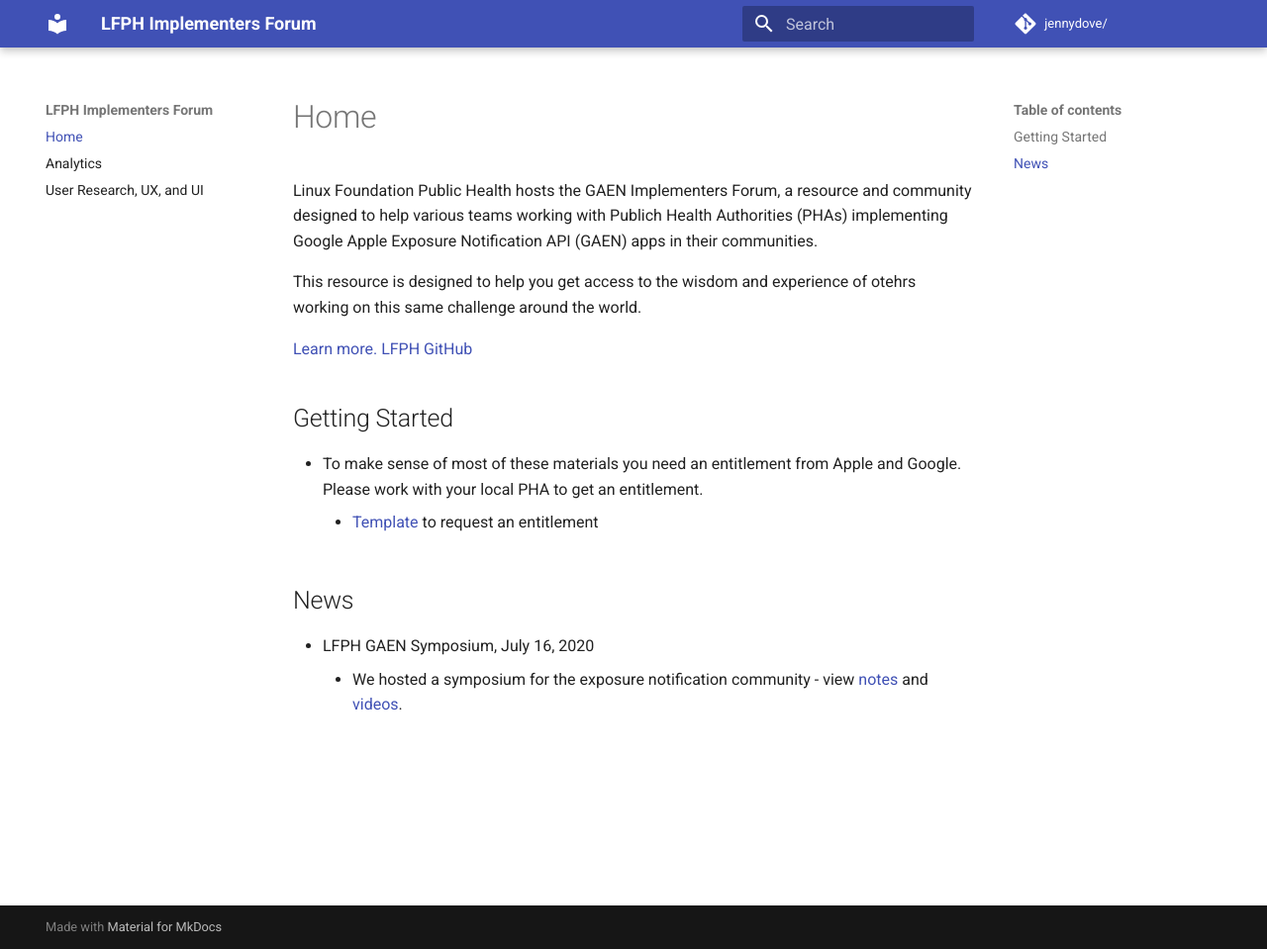
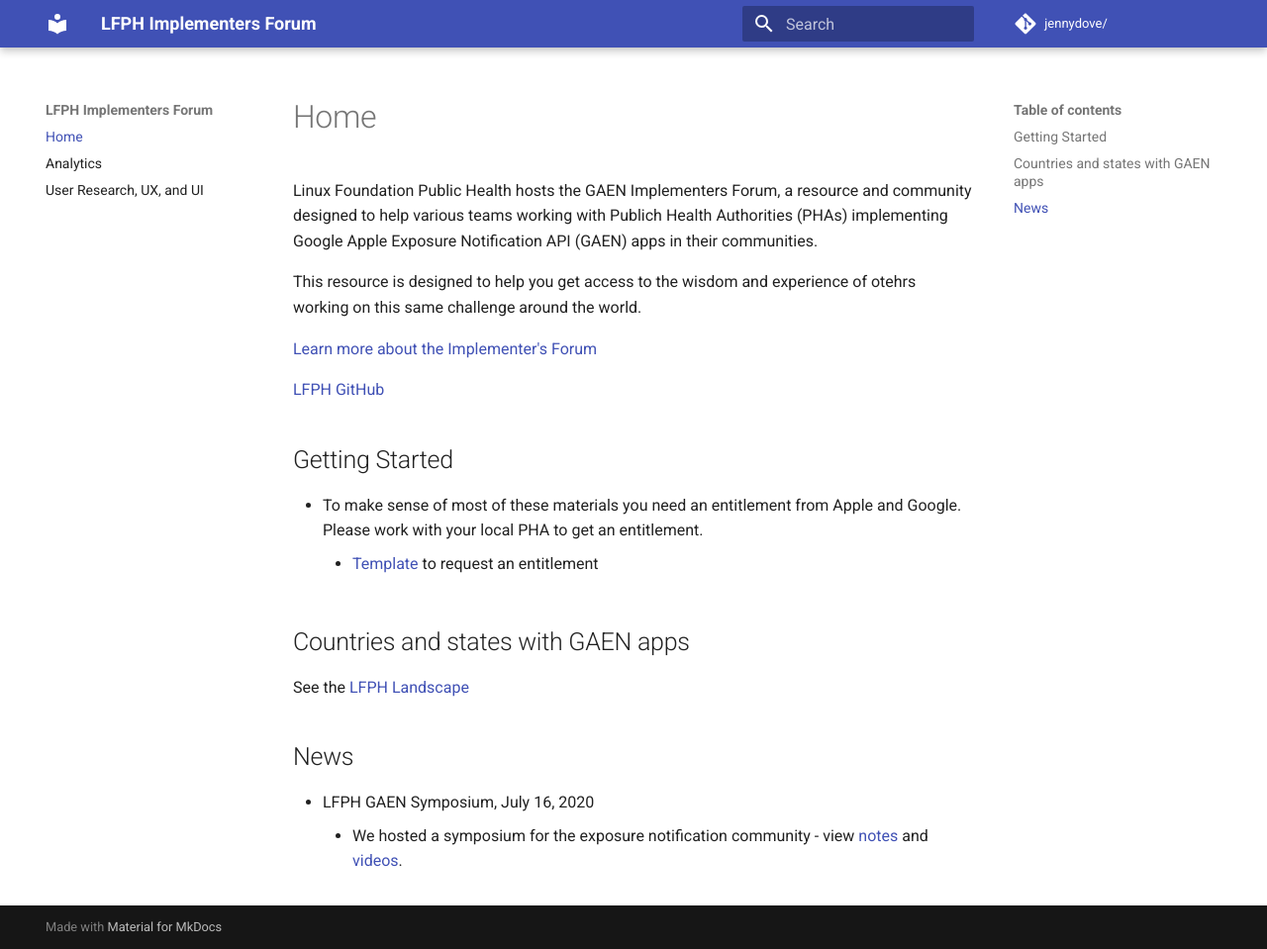
Before and after one commit to lfph/implementers-forum, an MkDocs documentation site: the page built from docs/index.md, in a window 1280 px wide and 959 px high. Shown: the whole window at 99% size. Built offline with MkDocs 1.6.1 and Material for MkDocs 9.7.7, drawn with Linux system fonts in a browser that asks for light colours; comment, search, counter and statistics services are not loaded.

Commit message:
add link to landscape on homepage

```diff
--- a/docs/index.md
+++ b/docs/index.md
@@ -4,7 +4,8 @@ Linux Foundation Public Health hosts the GAEN Implementers Forum, a resource and
 
 This resource is designed to help you get access to the wisdom and experience of otehrs working on this same challenge around the world.
 
-[Learn more.](https://www.lfph.io/community/implementers-forum/)
+[Learn more about the Implementer's Forum](https://www.lfph.io/community/implementers-forum/)
+
 [LFPH GitHub](https://github.com/lfph)
 
 ## Getting Started
@@ -12,6 +13,10 @@ This resource is designed to help you get access to the wisdom and experience of
 * To make sense of most of these materials you need an entitlement from Apple and Google. Please work with your local PHA to get an entitlement.
     * [Template](https://github.com/lfph/exposure-notification-playbook/blob/master/entitlement.md) to request an entitlement
 
+## Countries and states with GAEN apps
+
+See the [LFPH Landscape](https://landscape.lfph.io/category=gaen-bluetooth&format=card-mode&grouping=category)
+
 ## News
 
 * LFPH GAEN Symposium, July 16, 2020
```
